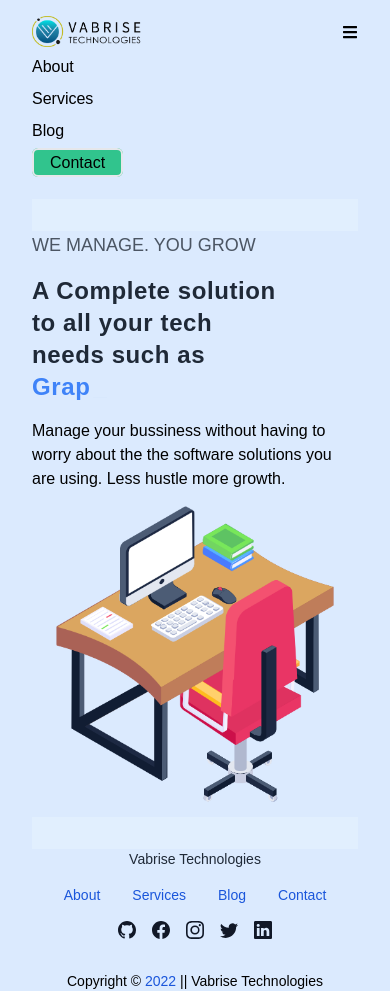
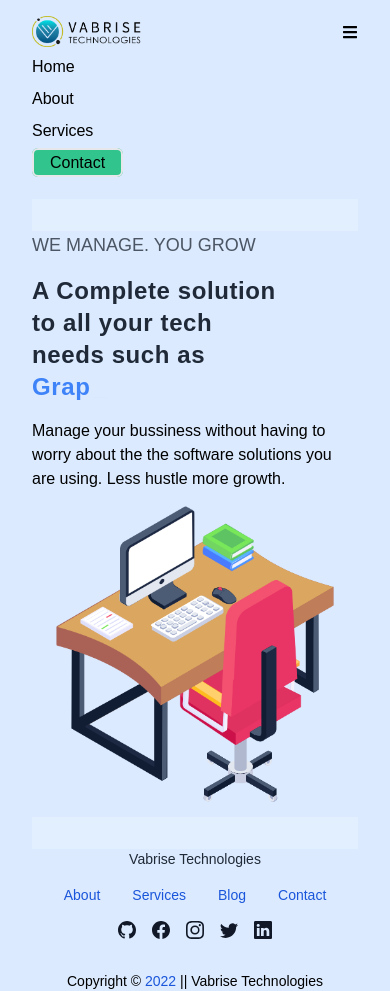
Before and after one commit to Andrew-Ochieng/Vabrise, a React (Create React App) app: page / in a window 390 px wide. Built offline with nearby package versions, Linux system fonts and the light colour scheme; no server answers.

Commit message:
restructure json data

```diff
--- a/src/App.js
+++ b/src/App.js
@@ -5,14 +5,14 @@
 import About from "./pages/About";
 import Services from "./pages/Services";
 import Contact from "./pages/Contact";
-import Blog from "./pages/Blog";
-import BlogDetails from "./components/BlogDetails";
-import UseFetch from "./components/UseFetch";
+// import Blog from "./pages/Blog";
+// import BlogDetails from "./components/BlogDetails";
+// import UseFetch from "./components/UseFetch";
 
 
 
 function App() {
-  const { data: blogs, loading } = UseFetch("https://vabrise-blog-production.up.railway.app/posts")
+  // const { data: blogs, loading } = UseFetch("https://vabrise-blog-production.up.railway.app/posts")
   // console.log(blogs)
 
   return (
@@ -23,8 +23,6 @@
             <Route path="/" element={<Home />} />
             <Route path="/about" element={<About />} />
             <Route path="/services" element={<Services />} />
-            <Route path="blog" element={<Blog />} />
-            <Route path="/:id" element={<BlogDetails blogs={blogs} loading={loading} />} />
             <Route path="/contact" element={<Contact />} />
           </Routes>
         <Footer />
--- a/src/components/Navbar.js
+++ b/src/components/Navbar.js
@@ -21,13 +21,13 @@
 
                         <ul className="md:flex items-center md:text-lg font-medium hidden">
                             <li className='md:mx-8 md:my-0 my-2'>
+                                <Link to='/'>Home</Link>
+                            </li>
+                            <li className='md:mx-8 md:my-0 my-2'>
                                 <Link to='/about'>About</Link>
                             </li>
                             <li className='md:mx-8 md:my-0 my-2'>
                                 <Link to='/services'>Services</Link>
-                            </li>
-                            <li className='md:mx-8 md:my-0 my-2'>
-                                <Link to='/blog'>Blog</Link>
                             </li>
                             <li className='md:mx-8 md:my-0 my-2'>
                                 <Link className="border-2 bg-green-400 px-4 py-1 hover:bg-green-600 duration-500 hover:text-white rounded-md" to='/contact'>Contact</Link>
@@ -42,16 +42,16 @@
                     <div ref={menuRef} className="md:hidden block">
                         <ul className="md:text-lg font-medium">
                             <li className='md:mx-8 md:my-0 my-2'>
-                                <Link to='/about'>About</Link>
+                              <Link to='/'>Home</Link>
                             </li>
                             <li className='md:mx-8 md:my-0 my-2'>
-                                <Link to='/services'>Services</Link>
+                              <Link to='/about'>About</Link>
                             </li>
                             <li className='md:mx-8 md:my-0 my-2'>
-                                <Link to='/blog'>Blog</Link>
+                              <Link to='/services'>Services</Link>
                             </li>
                             <li className='md:mx-8 md:my-0 my-2'>
-                                <Link className="border-2 bg-green-400 px-4 py-1 hover:bg-green-600 duration-500 hover:text-white rounded-md" to='/contact'>Contact</Link>
+                              <Link className="border-2 bg-green-400 px-4 py-1 hover:bg-green-600 duration-500 hover:text-white rounded-md" to='/contact'>Contact</Link>
                             </li>
                         </ul>
                     </div>
--- a/src/components/UseFetch.js
+++ b/src/components/UseFetch.js
@@ -1,33 +1,33 @@
-import { useEffect, useState } from "react"
+// import { useEffect, useState } from "react"
 
-const UseFetch = (url) => {
-    const [data, setData] = useState([])
-    const [loading, setLoading] = useState(true)
-    const [error, setError] = useState(null)
+// const UseFetch = (url) => {
+//     const [data, setData] = useState([])
+//     const [loading, setLoading] = useState(true)
+//     const [error, setError] = useState(null)
 
-    useEffect(() => {
-        fetch(url)
-           .then((response) => {
-                if (!response.ok) {
-                    throw Error('Could not fetch data from the resource!')
-                }
-                return response.json()
-            })
-           .then((data) => {
-                console.log(data)
-                setData(data)
-                setLoading(false)
-                setError(null)
-           })
-           .catch((err) => {
-                setLoading(false)
-                setError(err.message)
-           })
-    }, [url])
+//     useEffect(() => {
+//         fetch(url)
+//            .then((response) => {
+//                 if (!response.ok) {
+//                     throw Error('Could not fetch data from the resource!')
+//                 }
+//                 return response.json()
+//             })
+//            .then((data) => {
+//                 console.log(data)
+//                 setData(data)
+//                 setLoading(false)
+//                 setError(null)
+//            })
+//            .catch((err) => {
+//                 setLoading(false)
+//                 setError(err.message)
+//            })
+//     }, [url])
 
 
 
-    return ({data, loading, error});
-}
+//     return ({data, loading, error});
+// }
 
-export default UseFetch;
+// export default UseFetch;
--- a/src/data.json
+++ b/src/data.json
@@ -1,5 +1,4 @@
-{
-    "services": [
+[
     {
         "title": "Web Development",
         "subtitle": "We create complex moblie based applications, ensure reliable software integration, modernise and maintain your legacy system.",
@@ -42,11 +41,4 @@
         "content": "At Vabrise Technologies, we develop mobile apps for clients all around the world. Our highly skilled developers offer several mobile app development services. We are one of the few mobile application development companies, who develop several types of mobile apps, like business apps, games apps, financial apps, etc."
 
     }
-    ],
-
-    "about": [
-        {
-            "name": "Christopher Khayere"
-        }
 ]
-}
```
Also changed, not shown: src/pages/Home.js (+0 -17 lines). Lines whose indentation alone changed are shown as unchanged.
